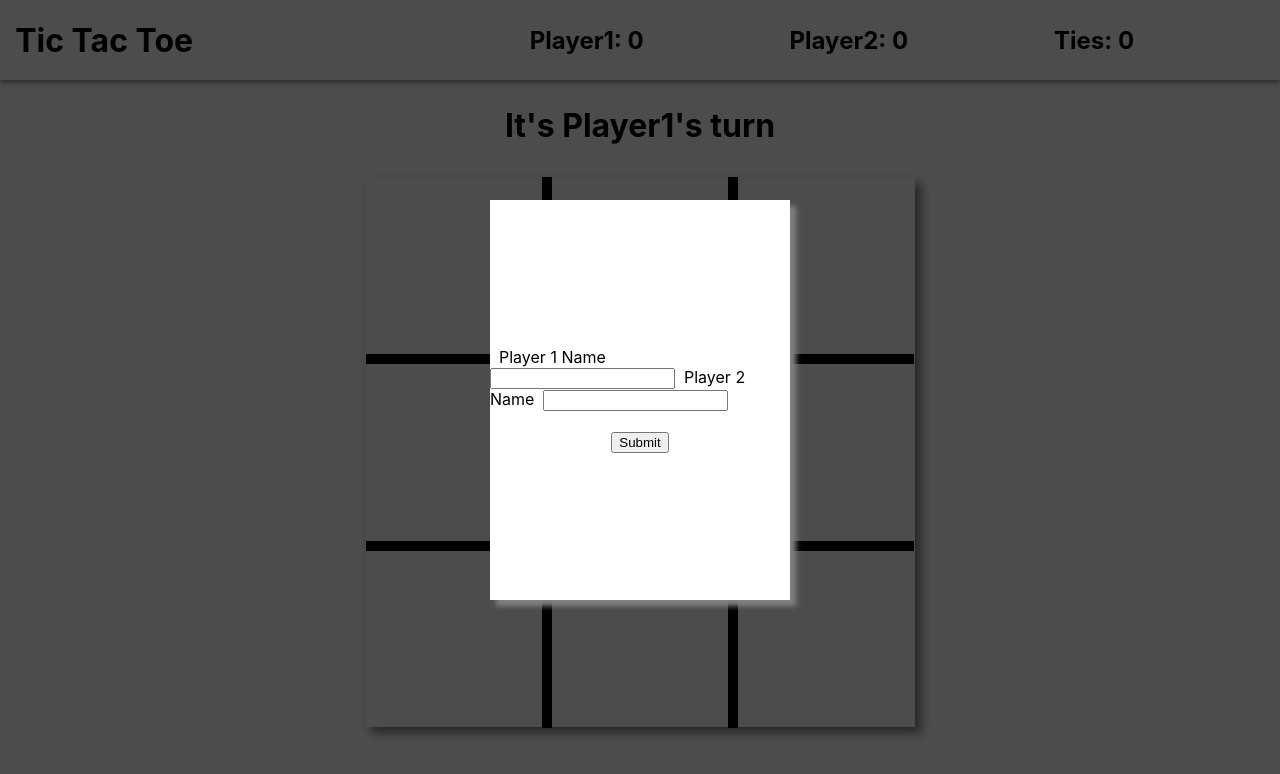
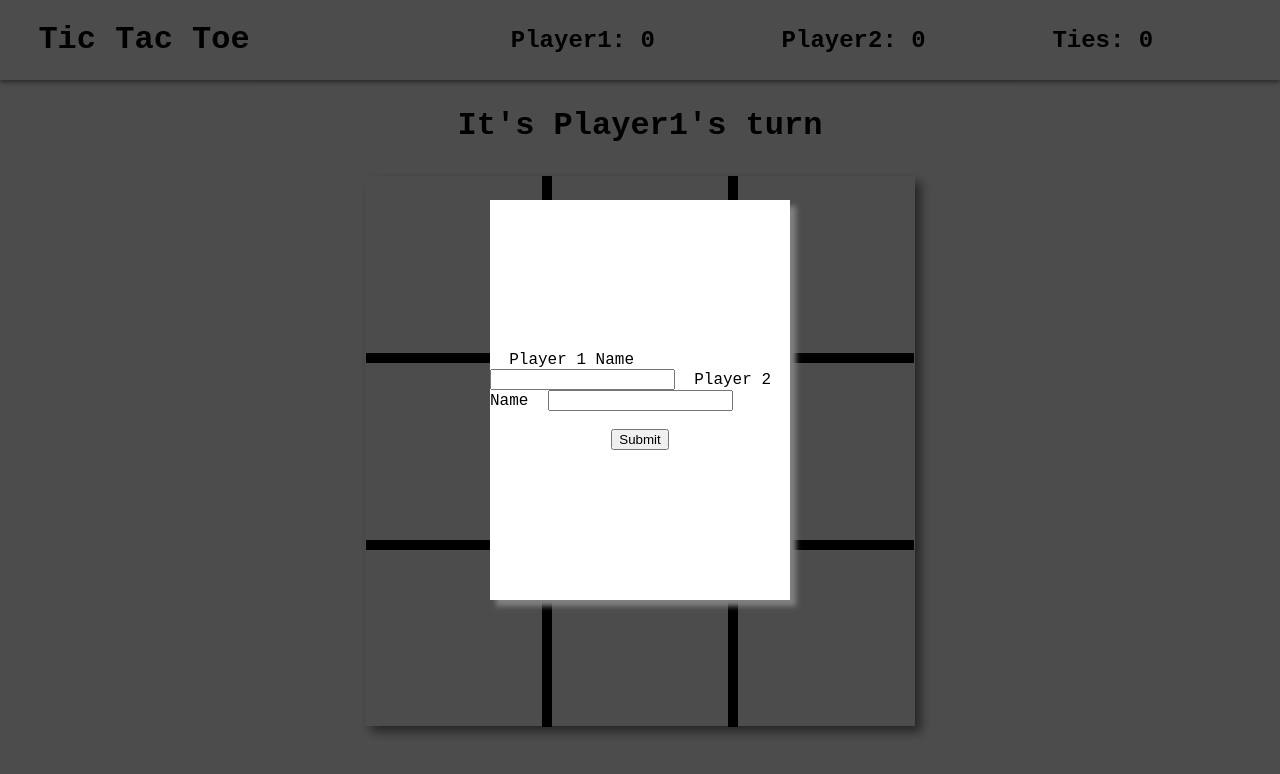
Before and after one commit to JuodyBun/tic-tac-toe, a React (Create React App) app: page / in a window 1280 px wide. Shown: the top 774 px of the page. Built offline with nearby package versions, Linux system fonts and the light colour scheme.

Commit message:
Changed font to monospace.

```diff
--- a/src/index.css
+++ b/src/index.css
@@ -1,6 +1,6 @@
 body {
   margin: 0;
-  font-family: -apple-system, BlinkMacSystemFont, 'Segoe UI', 'Roboto', 'Oxygen',
+  font-family: monospace, -apple-system, BlinkMacSystemFont, 'Segoe UI', 'Roboto', 'Oxygen',
     'Ubuntu', 'Cantarell', 'Fira Sans', 'Droid Sans', 'Helvetica Neue',
     sans-serif;
   -webkit-font-smoothing: antialiased;
@@ -8,6 +8,5 @@ body {
 }
 
 code {
-  font-family: source-code-pro, Menlo, Monaco, Consolas, 'Courier New',
-    monospace;
+  font-family: monospace, source-code-pro, Menlo, Monaco, Consolas, 'Courier New';
 }
```
